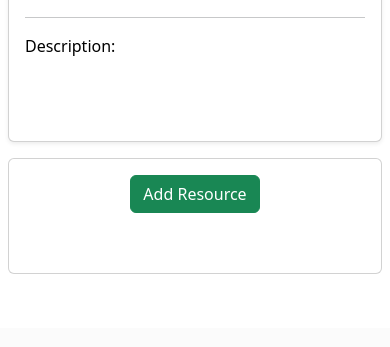
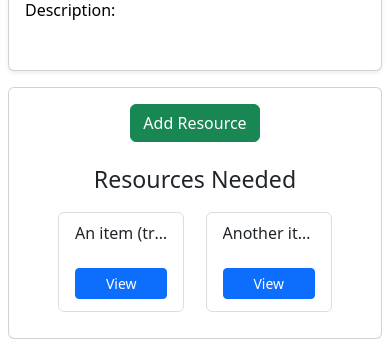
Before and after one commit to AshF000/test-unicolabhub, a Django app: template post/templates/post/view_event.html in a window 390 px wide. Shown: the part 516-863 px from the top of the page. Before the commit the page ends 790 px from the top, so only its background shows below. Run offline with Django 5.2, Linux system fonts and the light colour scheme; the template is opened without the code that fills it, so the values that code supplies are empty.

Commit message:
resource view (UD not done)

```diff
--- a/collaboration/templates/collaboration/add_resource.html
+++ b/collaboration/templates/collaboration/add_resource.html
@@ -1,4 +1,4 @@
-<div class="col-md-3 p-2" style="max-height: calc(100vh - 60px); overflow-y: auto;">
+<div class="col-md-3 p-2" style="max-height: calc(100vh - 150px);">
     <div class="card h-100">
         <div class="card-body d-flex flex-column align-items-center">
             <!-- Add Resource Button -->
@@ -8,6 +8,7 @@
             </button>
 
 
+            <!--            modal start-->
             <div class="modal fade" id="addResourceModal" tabindex="-1" aria-labelledby="addResourceLabel"
                  aria-hidden="true">
                 <div class="modal-dialog">
@@ -80,6 +81,11 @@
                     </div>
                 </div>
             </div>
+            <!--        modal finish-->
+
+        {% include 'collaboration/view_resource.html' %}
         </div>
+
+
     </div>
 </div>
--- /dev/null
+++ b/collaboration/templates/collaboration/view_resource.html
@@ -0,0 +1,96 @@
+<!--<div style="width: 100%">-->
+
+<!--    <h3 style="text-align: center">Resources Needed</h3>-->
+<!--    <ul class="list-group">-->
+<!--        <li class="list-group-item">-->
+<!--            <div style="display: flex; align-items: center; justify-content: space-between;">-->
+<!--                <span class="text-truncate">An item (truncated title/name like thisssss)</span>-->
+<!--                <span>0</span>-->
+<!--            </div>-->
+<!--        </li>-->
+<!--        <li class="list-group-item">A second item</li>-->
+<!--        <li class="list-group-item">A third item</li>-->
+<!--        <li class="list-group-item">A fourth item</li>-->
+<!--        <li class="list-group-item">And a fifth one</li>-->
+<!--    </ul>-->
+<!--</div>-->
+
+<h3 class="text-center mt-3">Resources Needed</h3>
+<div class="container" style=" max-height: calc(100vh - 290px); overflow-y: auto;">
+    <ul class="list-group d-flex flex-wrap"
+        style="flex-direction: row; justify-content: space-evenly; align-items: center;">
+        <li class="list-group-item rounded" style="width: 40%; height: 100px; margin: 10px 0; border: 1px solid #ddd;">
+            <div class="d-flex flex-column justify-content-between h-100">
+                <span class="text-truncate" style="max-width: 100%;">An item (truncated title/name like thisssss)</span>
+                <div class="mt-auto">
+                    <button class="btn btn-primary btn-sm w-100 mb-1" data-bs-toggle="modal"
+                            data-bs-target="#viewModal">View
+                    </button>
+                </div>
+            </div>
+        </li>
+
+        <li class="list-group-item rounded" style="width: 40%; height: 100px; margin: 10px 0; border: 1px solid #ddd;">
+            <div class="d-flex flex-column justify-content-between h-100">
+                <span class="text-truncate" style="max-width: 100%;">Another item (truncated title)</span>
+                <div class="mt-auto">
+                    <button class="btn btn-primary btn-sm w-100 mb-1" data-bs-toggle="modal"
+                            data-bs-target="#viewModal">View
+                    </button>
+                </div>
+            </div>
+        </li>
+    </ul>
+
+
+</div>
+
+<!--cut paste edit and delete to sep. html
+and include html here
+-->
+
+<!--                <button class="btn btn-primary btn-sm w-100 mb-1" data-bs-toggle="modal" data-bs-target="#editModal">Edit</button>-->
+<!--                <button class="btn btn-danger btn-sm w-100" data-bs-toggle="modal" data-bs-target="#deleteModal">Delete</button>-->
+
+<!-- Edit Item Modal -->
+<!--<div class="modal fade" id="editModal" tabindex="-1" aria-labelledby="editModalLabel" aria-hidden="true">-->
+<!--    <div class="modal-dialog">-->
+<!--        <div class="modal-content">-->
+<!--            <div class="modal-header">-->
+<!--                <h5 class="modal-title" id="editModalLabel">Edit Item</h5>-->
+<!--                <button type="button" class="btn-close" data-bs-dismiss="modal" aria-label="Close"></button>-->
+<!--            </div>-->
+<!--            <div class="modal-body">-->
+<!--                <form>-->
+<!--                    <div class="mb-3">-->
+<!--                        <label for="editItem" class="form-label">Item Name</label>-->
+<!--                        <input type="text" class="form-control" id="editItem" placeholder="Edit item name">-->
+<!--                    </div>-->
+<!--                </form>-->
+<!--            </div>-->
+<!--            <div class="modal-footer">-->
+<!--                <button type="button" class="btn btn-secondary" data-bs-dismiss="modal">Close</button>-->
+<!--                <button type="button" class="btn btn-primary">Save Changes</button>-->
+<!--            </div>-->
+<!--        </div>-->
+<!--    </div>-->
+<!--</div>-->
+
+<!-- Delete Item Modal -->
+<!--<div class="modal fade" id="deleteModal" tabindex="-1" aria-labelledby="deleteModalLabel" aria-hidden="true">-->
+<!--    <div class="modal-dialog">-->
+<!--        <div class="modal-content">-->
+<!--            <div class="modal-header">-->
+<!--                <h5 class="modal-title" id="deleteModalLabel">Confirm Deletion</h5>-->
+<!--                <button type="button" class="btn-close" data-bs-dismiss="modal" aria-label="Close"></button>-->
+<!--            </div>-->
+<!--            <div class="modal-body">-->
+<!--                <p>Are you sure you want to delete this item?</p>-->
+<!--            </div>-->
+<!--            <div class="modal-footer">-->
+<!--                <button type="button" class="btn btn-secondary" data-bs-dismiss="modal">Cancel</button>-->
+<!--                <button type="button" class="btn btn-danger">Delete</button>-->
+<!--            </div>-->
+<!--        </div>-->
+<!--    </div>-->
+<!--</div>-->
```
